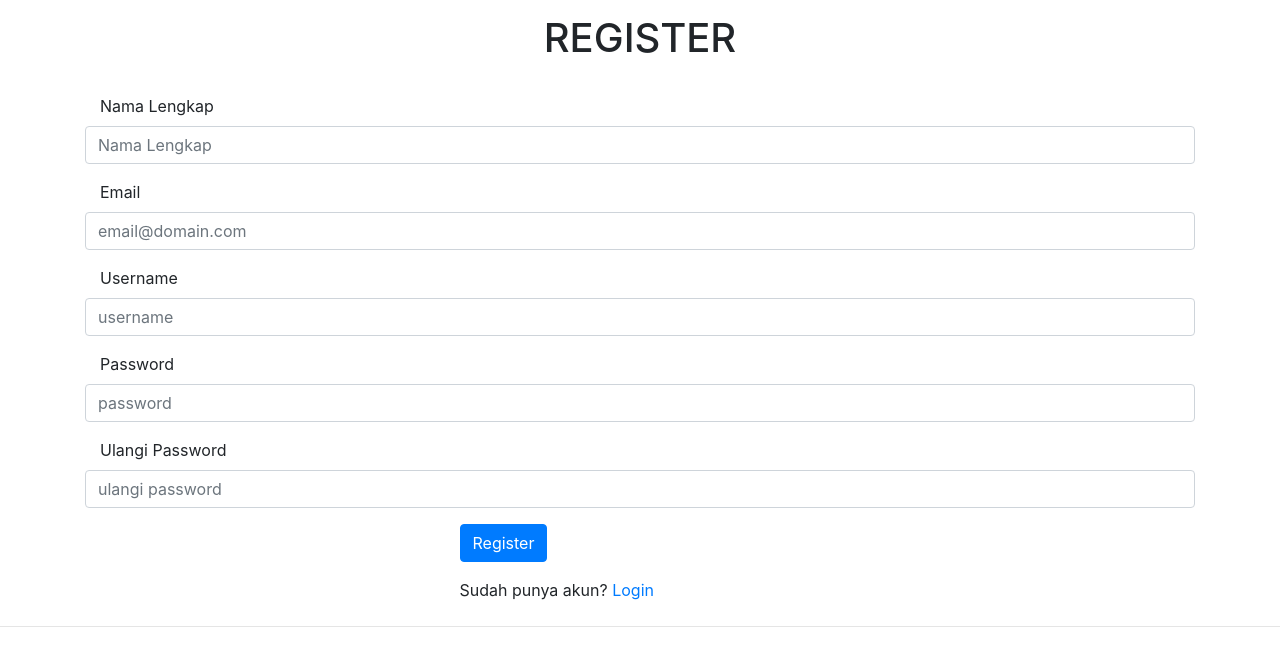
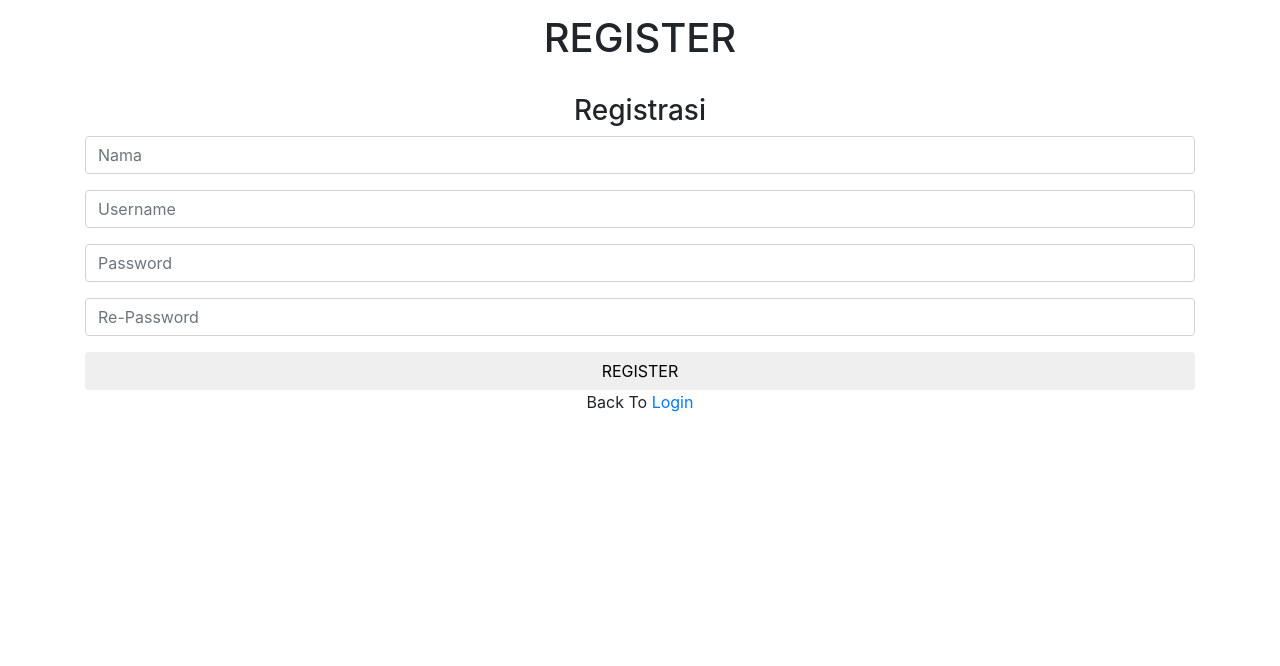
Before and after one commit to dzakydr/WebBaru, a PHP site: page /register.php in a window 1280 px wide. Shown: the part 58-724 px from the top of the page. Run offline with PHP 8.4, Linux system fonts and the light colour scheme; data that the repository does not hold is empty.

Commit message:
Update register.php

```diff
--- a/register.php
+++ b/register.php
@@ -56,75 +56,36 @@
             </div>
         </div>
 
-        <?php
-        if($_POST['register']){
-          $conn = new mysqli("localhost", "root", "", "bootstrap");
-          $nama   = $conn->real_escape_string($_POST['nama']);
-          $email  = $conn->real_escape_string($_POST['email']);
-          $user   = $conn->real_escape_string($_POST['username']);
-          $pass   = $conn->real_escape_string($_POST['password']);
-          $pass2  = $conn->real_escape_string($_POST['password2']);
-          $tgl    = date("Y-m-d");
-          if(strlen($pass) >= 5){
-            if($pass == $pass2){
-              $password = md5($pass);
-              $insert = $conn->query("INSERT INTO user(tgl_daftar, nama, username, password) VALUES('$tgl', '$nama', '$user', '$password')");
-              if($insert){
-                echo '<div class="alert alert-success">Register berhasil, silahkan <a href="login.php">Login</a>.</div>';
-              }else{
-                echo '<div class="alert alert-danger">Gagal melakukan Register.</div>';
-              }
-            }else{
-              echo '<div class="alert alert-danger">Konfirmasi password tidak sesuai.</div>';
-            }
-          }else{
-            echo '<div class="alert alert-danger">Password minimal 5 karakter.</div>';
-          }
-        }
-        ?>
-
-        <form class="form-horizontal" method="post">
+        <div class="outter-form-login">
+            <div class="logo-login">
+                <em class="glyphicon glyphicon-user"></em>
+            </div>
+            <form action="send_register.php" class="inner-login" method="post" enctype="multipart/form">
+            <h3 class="text-center title-login">Registrasi</h3>
                 <div class="form-group">
-            <label class="col-md-4 control-label">Nama Lengkap</label>
-              <input type="text" name="nama" class="form-control" placeholder="Nama Lengkap" >
+                    <input type="text" class="form-control" name="nickname" placeholder="Nama">
                 </div>
 
                 <div class="form-group">
-            <label class="col-md-4 control-label">Email</label>
-              <input type="email" name="email" class="form-control" placeholder="email@domain.com">
+                    <input type="text" class="form-control" name="username" placeholder="Username">
                 </div>
 
                 <div class="form-group">
-            <label class="col-md-4 control-label">Username</label>
-              <input type="text" name="username" class="form-control" placeholder="username" >
+                    <input type="password" class="form-control" name="password" placeholder="Password">
                 </div>
 
                 <div class="form-group">
-            <label class="col-md-4 control-label">Password</label>
-              <input type="password" name="password" class="form-control" placeholder="password">
+                    <input type="password" class="form-control" name="repassword" placeholder="Re-Password">
                 </div>
 
-          <div class="form-group">
-            <label class="col-md-4 control-label">Ulangi Password</label>
-              <input type="password" name="password2" class="form-control" placeholder="ulangi password" >
-          </div>
+                <input type="submit" class="btn btn-block btn-custom-green" value="REGISTER" />
 
-          <div class="form-group">
-            <label class="col-md-4 control-label">&nbsp;</label>
-              <input type="submit" name="register" class="btn btn-primary" value="Register">
-          </div>
-
-          <div class="form-group">
-            <label class="col-md-4 control-label">&nbsp;</label>
-              Sudah punya akun? <a href="login.php">Login</a>
-            </div>
+                <div class="text-center forget">
+                    <p>Back To <a href="./login.php">Login</a></p>
                 </div>
             </form>
         </div>
     </div>
-    <hr>
-  </div>
-
 </section>
 <?php
     /* handle error */
```
Lines whose indentation alone changed are shown as unchanged.
